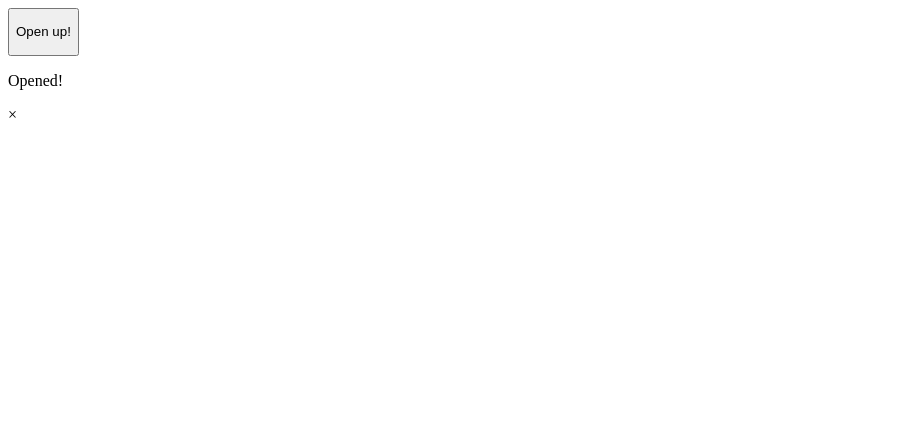
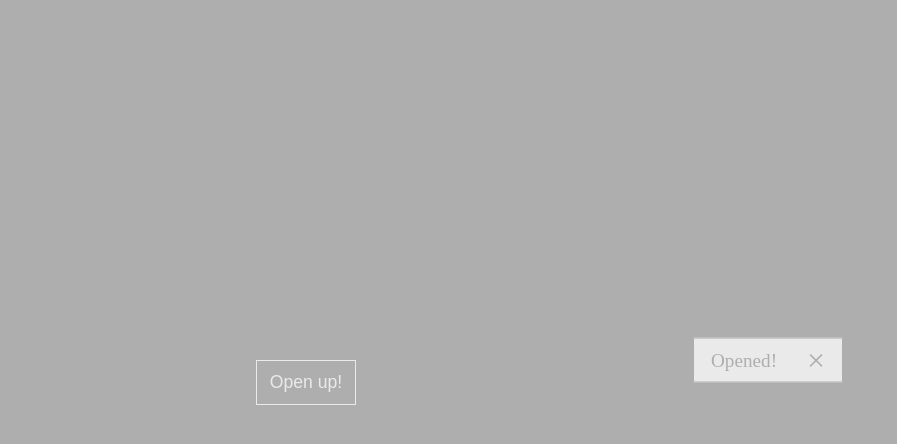
Before and after one commit to AndreyDmitriev39r/DOM-basics-Basic-Modal, a plain HTML site: page index.html in a window 1280 px wide. Shown: the whole page, without its empty margins (0-897 px from the left). Drawn offline with Linux system fonts and the light colour scheme.

Commit message:
initial css styling

```diff
--- a/index.html
+++ b/index.html
@@ -23,7 +23,7 @@
     <div id="modal">
       <p>Opened!</p>
       <!-- TODO research more about HTML entities -->
-      <div id="clode-btn">&times;</div>
+      <div id="close-btn">&times;</div>
     </div>
   </div>
   <script src="script.js"></script>
--- a/styles.css
+++ b/styles.css
@@ -1,3 +1,70 @@
-/* TODO: research about: background prop(also apply it for quote generator)
-refresh position:relative thing
-*/
+:root {
+  --tempbg: #aeaeae;
+  --button: #eaeaea;
+  --hoverclose: red;
+}
+
+*, *::before, *::after {
+  padding: 0;
+  margin: 0;
+  box-sizing: border-box;
+}
+
+body {
+  /* read mdn about this ince more */
+  position: relative;
+  height: 100vh;
+  background-color: var(--tempbg);
+  /* background prop with image goes here */
+  font-size: 1rem;
+}
+
+#open-btn, #modal {
+  height: 45px;
+  font-size: 1.1rem;
+}
+
+#open-btn {
+  position: absolute;
+  top: 45%;
+  left: 20%;
+  width: 100px;
+  color: var(--button);
+  background: transparent;
+  border: 1px solid var(--button);
+  /* seee MDN about transition */
+  transition: .5s;
+}
+
+#open-btn:hover {
+  color: var(--tempbg);
+  background-color: var(--button);
+}
+
+#modal {
+  position: absolute;
+  top: 45%;
+  left: 60%;
+  /* trick with transform to center content without grid or flex */
+  transform: translate(-50%, -50%);
+  width: 150px;
+  font-size: 1.2rem;
+  color: var(--tempbg);
+  background-color: var(--button);
+  padding: 3px 17px;
+  border: 1px solid var(--tempbg);
+  /* using flex to adjust children */
+  display: flex;
+  justify-content: space-between;
+  align-items: center;
+  /* animation stuff goes here */
+}
+
+#close-btn {
+  font-size: 2rem;
+  cursor: pointer;
+}
+
+#close-btn:hover {
+  color: var(--hoverclose);
+}
```
